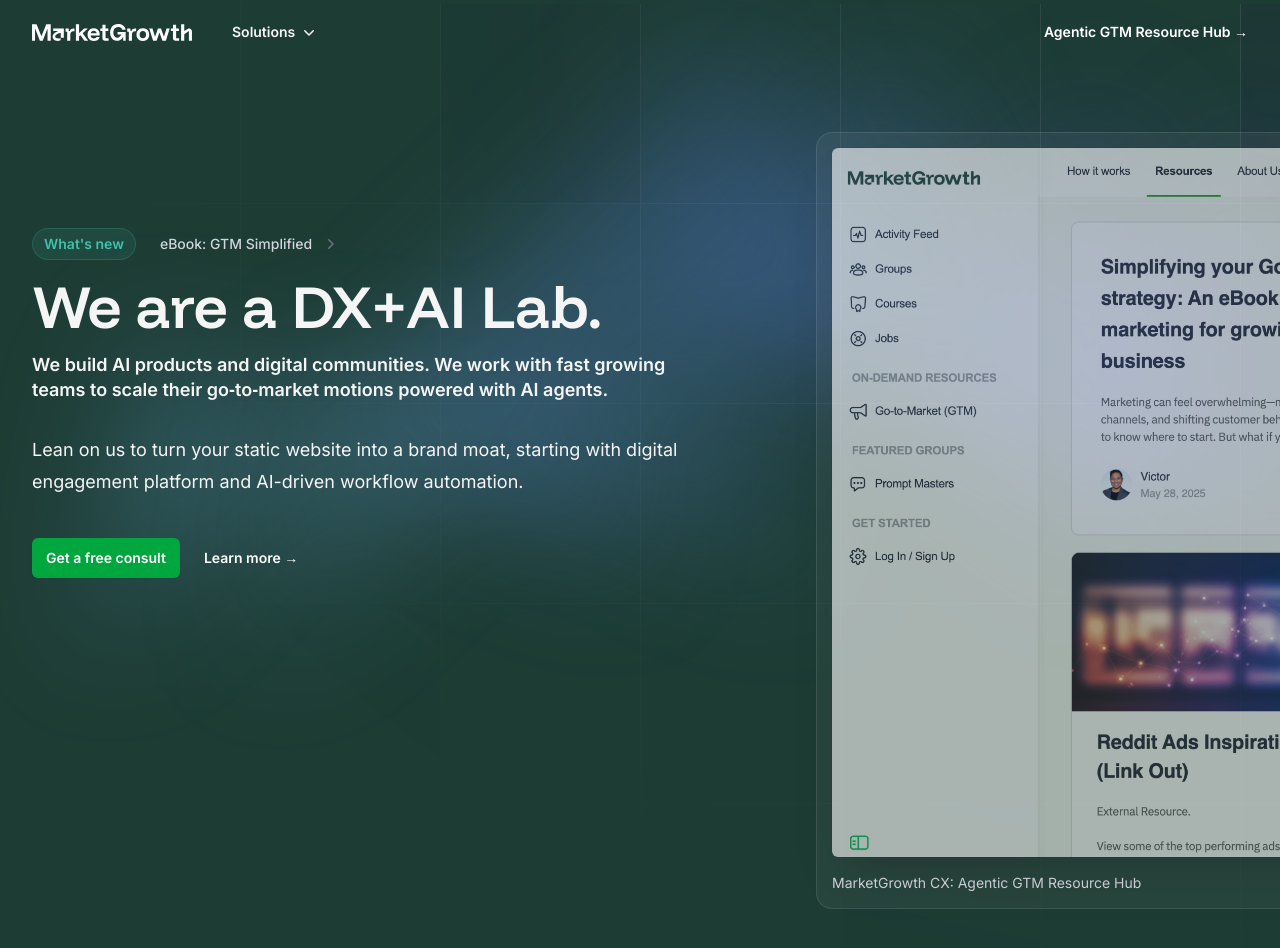
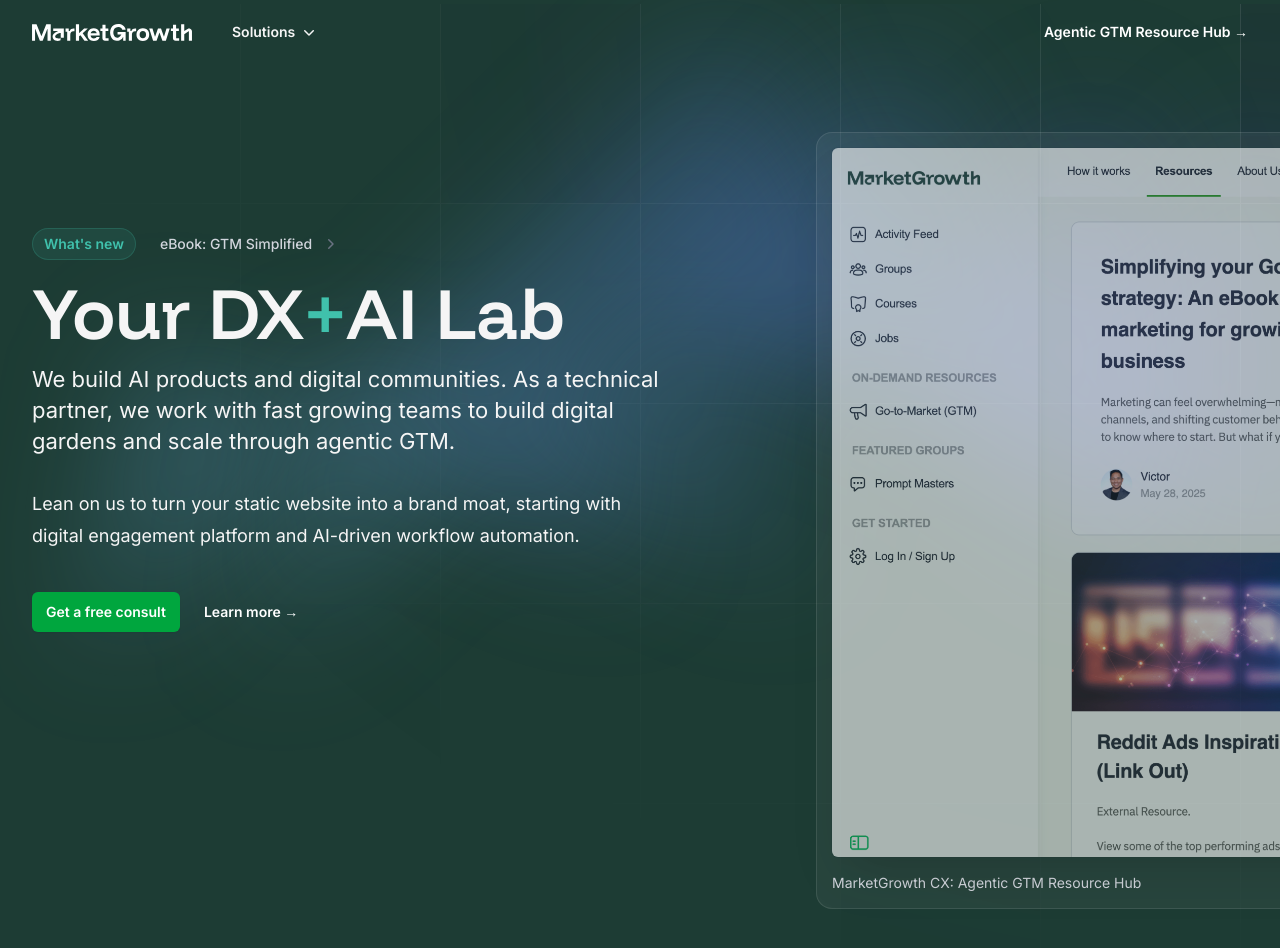
Before and after one commit to growthUx/mgio, a Next.js app: page / in a window 1280 px wide. Shown: the top 948 px of the page. Built offline with nearby package versions, Linux system fonts and the light colour scheme.

Commit message:
Update HomePage.jsx

```diff
--- a/src/app/HomePage.jsx
+++ b/src/app/HomePage.jsx
@@ -114,9 +114,9 @@
                   </span>
                 </a>
               </div>
-              <h1 className="font-funnel-display text-5xl font-semibold text-pretty text-[#F5F5F5] sm:text-6xl pr-4">We are a DX+AI Lab.</h1>
-              <h2 className="text-xl mt-4 text-[#F5F5F5] text-pretty font-semibold sm:text-[18px] pr-4">We build AI products and digital communities. We work with fast growing teams to scale their go&#8209;to&#8209;market motions powered with AI agents.</h2>
-              <p className="mt-8 text-md max-w-2xl mx-auto text-pretty text-[#F5F5F5] sm:text-lg/8 sm:mx-0 sm:pr-6">
+              <h1 className="font-funnel-display text-5xl font-semibold text-pretty text-[#F5F5F5] sm:text-7xl pr-4">Your DX<span className="text-[#40C1AC]">+</span>AI Lab</h1>
+              <h2 className="text-xl mt-4 text-[#F5F5F5] text-pretty sm:text-[22px] pr-4">We build AI products and digital communities. As a technical partner, we work with fast growing teams to build digital gardens and scale through agentic GTM.</h2>
+              <p className="mt-8 text-md max-w-2xl mx-auto text-pretty text-[#F5F5F5] pr-8 sm:text-lg/8 sm:mx-0">
               Lean on us to turn your static website into a brand moat, starting with digital engagement platform and AI-driven workflow automation. </p>
               <div className="mt-10 flex items-center gap-x-6">
                 <a
```
